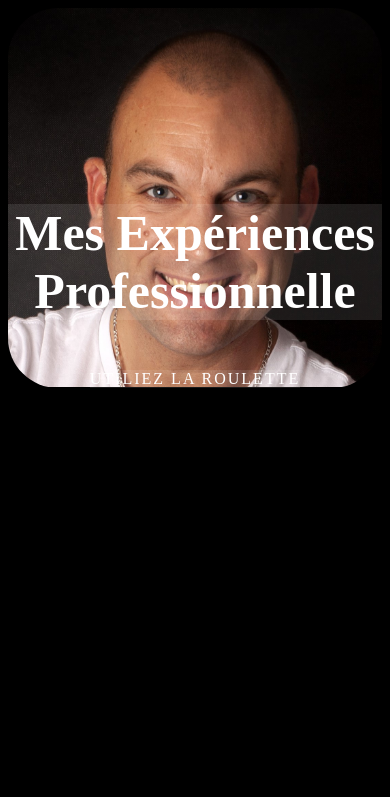
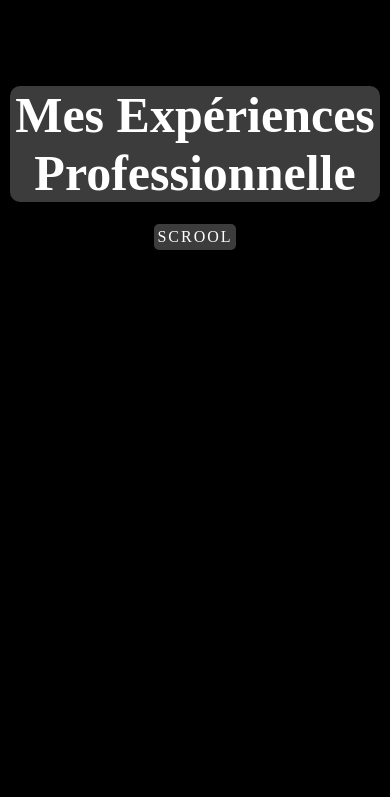
Before and after one commit to MattEnjoys/Mes-experiences-Pro, a website built with Vite: page index.html in a window 390 px wide. Shown: the top 797 px of the page. Built offline with nearby package versions, Linux system fonts and the light colour scheme.

Commit message:
Troisième commit: Responsive modifié.

```diff
--- a/Notes.txt
+++ b/Notes.txt
@@ -11,6 +11,7 @@ npm run dev
 
 
 
+IL FAUDRA ENCORE FAIRE:
 
 
 <!-- LE LOGO DANS LE LINK FAVICONE NE PRENDS PAS -->
--- a/css/style.css
+++ b/css/style.css
@@ -11,7 +11,10 @@ body {
 h1 {
     font-size: 50px;
     text-align: center;
-    background: rgba(255, 255, 255, 0.098);
+    background: rgba(255, 255, 255, 0.236);
+    border: 3px;
+    border-radius: 10px;
+    margin: 3% 0.5%;
 }
 h2 {
     margin: 10px 0;
@@ -51,7 +54,6 @@ p {
     height: 30vh;
     display: flex;
     align-items: center;
-    justify-content: center;
     flex-direction: column;
     background-image: url(/images/moi.jpg);
     background-repeat: no-repeat;
@@ -62,10 +64,13 @@ p {
 .scroll {
     text-transform: uppercase;
     font-weight: 500;
-    margin-top: 50px;
+    padding: 1%;
+    margin: 3% 0.5%;
     letter-spacing: 2px;
     position: relative;
-    background: rgba(255, 255, 255, 0.098);
+    background: rgba(255, 255, 255, 0.236);
+    border: 1px;
+    border-radius: 5px;
 }
 .imgscroll {
     display: flex;
@@ -127,17 +132,12 @@ p {
 /* RESPONSIVE */
 @media screen and (max-width: 767px) {
     .title {
-        height: 45vh;
+        background: none;
         justify-content: end;
     }
     .content {
         margin-top: 10%;
     }
 }
-@media screen and (max-width: 1023px) {
-    .title {
-        justify-content: end;
-    }
-}
 
 /* CHANGER LE FONT */
--- a/index.html
+++ b/index.html
@@ -5,7 +5,7 @@
         <meta http-equiv="X-UA-Compatible" content="IE=edge" />
         <meta name="viewport" content="width=device-width, initial-scale=1.0" />
         <link rel="shortcut icon" href="/images/logo.svg" type="image/x-icon" />
-        <title>Experience Professionnelle</title>
+        <title>Experiences Professionnelle</title>
         <link rel="stylesheet" href="/css/style.css" />
         <!--Link de Fontawesome-->
         <script
@@ -16,7 +16,7 @@
     <body>
         <div class="title">
             <h1>Mes Expériences Professionnelle</h1>
-            <div class="scroll">Utiliez la roulette</div>
+            <div class="scroll">Scrool</div>
         </div>
         <div class="content">
             <div class="experience">
```
Also changed, not shown: images/logo.png (deleted).
